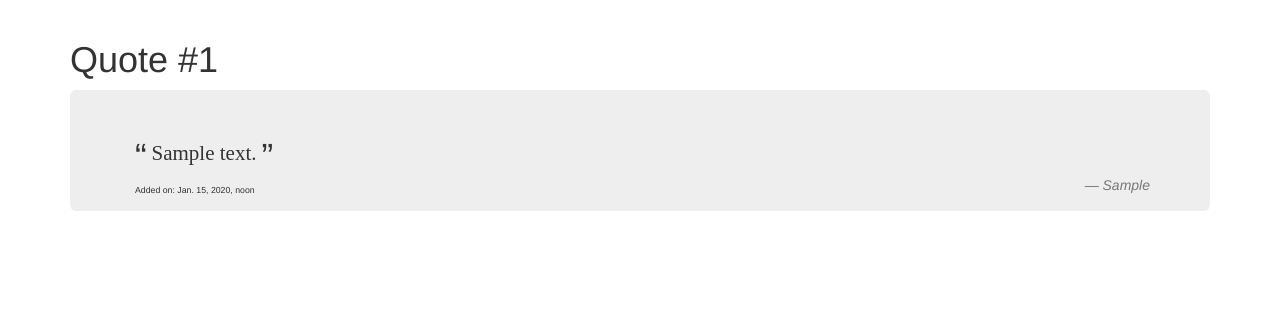
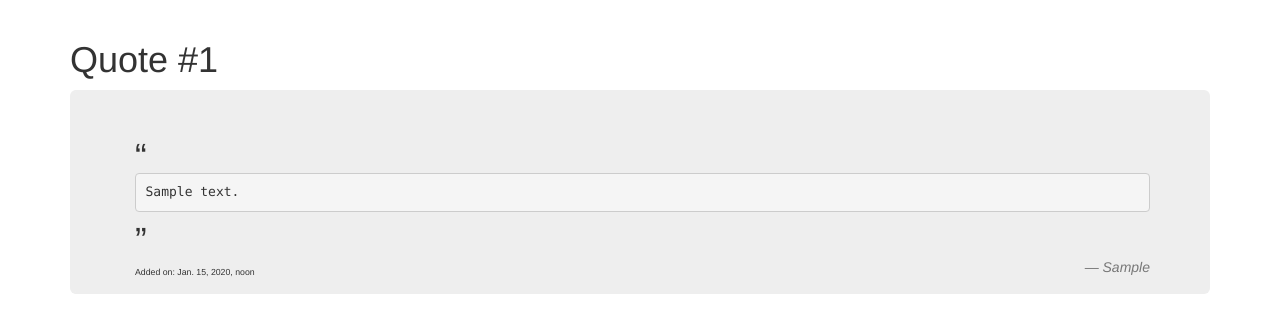
Before and after one commit to mahmoudhossam/quotes, a Django app: template webapp/templates/quote.html in a window 1280 px wide. Shown: the part 52-385 px from the top of the page. Run offline with Django 3.2, Linux system fonts and the light colour scheme; the template is opened without the code that fills it: values that come from a table or form of the project are taken from there, others are empty; tables that the repository leaves empty hold one stand-in row (values such as "Sample post"); parts of the project's set-up code (start-up, migrations or seed data) failed here and were passed over; some libraries are stand-ins or nearby versions; some web fonts are replaced.

Commit message:
Correctly handle word wrapping and whitespace in quote text

```diff
--- a/webapp/static/css/style.css
+++ b/webapp/static/css/style.css
@@ -17,15 +17,16 @@ blockquote small {
     vertical-align: top;
 }
 
-.quote pre {
+.quote p {
     display: inline-block;
     font-family: Forum;
     font-size: 120%;
     margin: 0;
     padding: 0;
     border: none;
-    border-radius: inherit;
     background-color: inherit;
+    word-wrap: break-word;
+    white-space: pre-line;
 }
 
 .quote-date {
@@ -33,6 +34,6 @@ blockquote small {
     clear: both;
 }
 
-blockquote.jumbotron {
+.jumbotron {
     padding-bottom: 1%;
 }
--- a/webapp/templates/index.html
+++ b/webapp/templates/index.html
@@ -10,7 +10,7 @@
         <blockquote class="jumbotron">
         <div class="quote">
             <div class="quote-mark">&#8220;</div>
-            <pre>{{ quote.quote_text }}</pre>
+            <p>{{ quote.quote_text }}</p>
             <div class="quote-mark quote-end">&#8221;</div>
         </div>
         <span class="quote-date"><a href="{% url "webapp:view_single" quote.pk %}">Added on: {{ quote.added_on.date }}</a></span>
```
